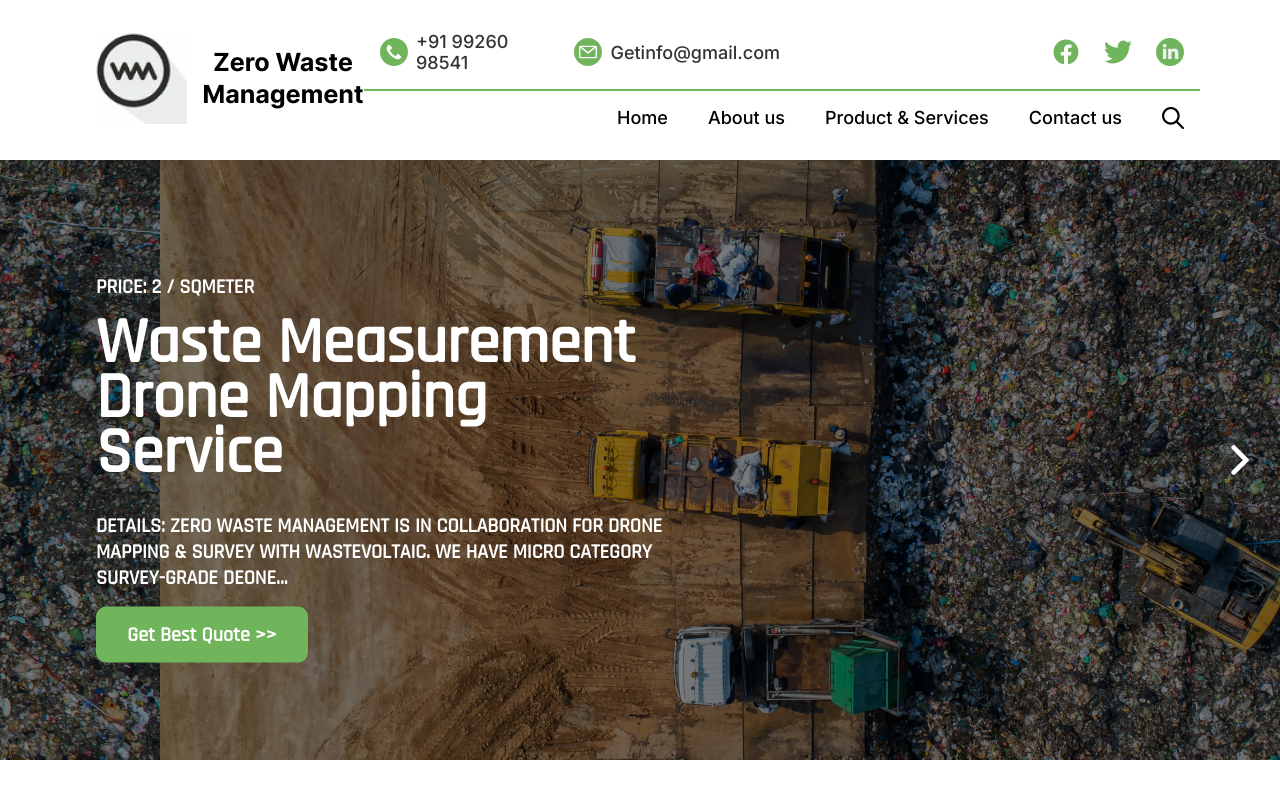
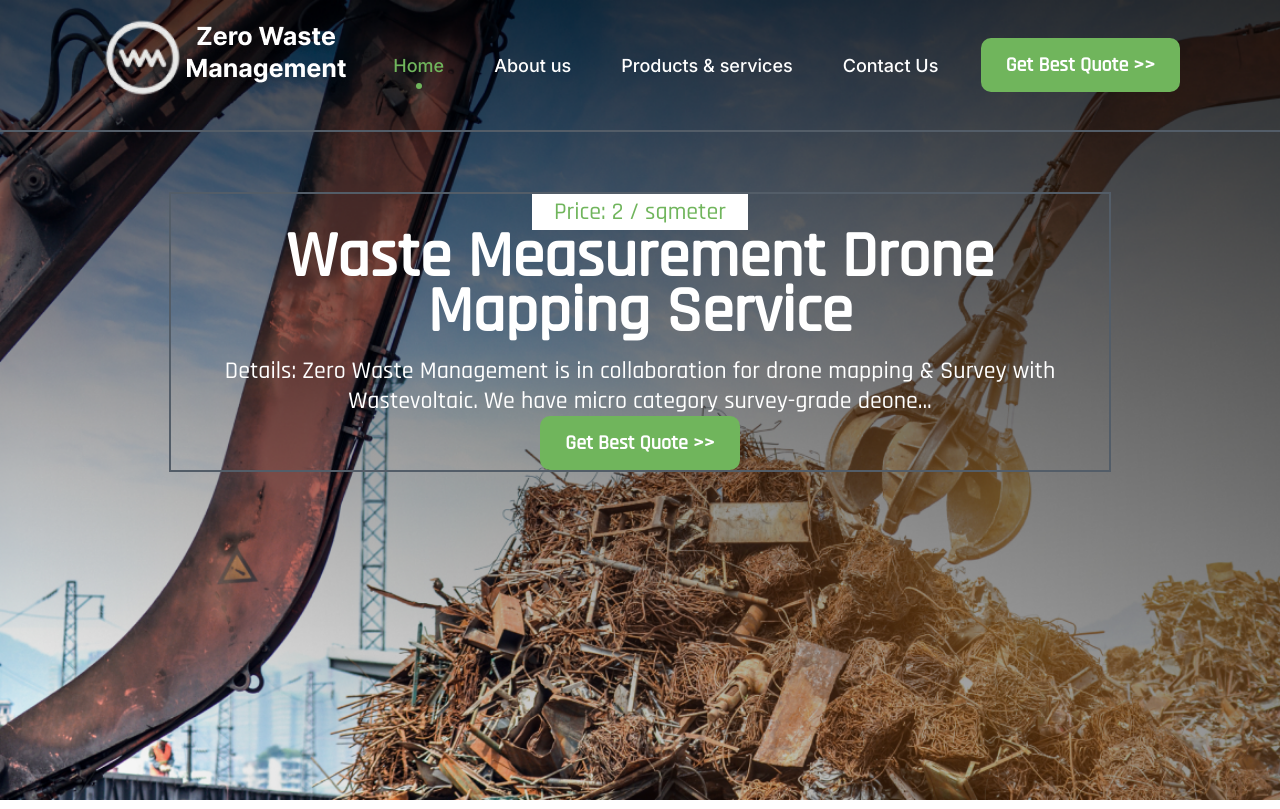
Before and after one commit to Aadirajput04/zero-west-management-site, a PHP site: page / in a window 1280 px wide. Shown: the top 809 px of the page. Run offline with PHP 8.4, Linux system fonts and the light colour scheme; some libraries are stand-ins or nearby versions.

Commit message:
header done

```diff
--- a/header.php
+++ b/header.php
@@ -1,40 +1,69 @@
 <header>
+    <nav class='navbar width-p side-padding'>
 
-    <div class="logo">
-       <a href="./index.php"><img src="./assets/img/main-logo.png" alt=""></a>
-    </div>
-    <div class="navbar-box">
-        <div class="social-line">
-            <div class="head-left-contact">
-                <a href=""><img src="./assets/img/call.svg" alt="">+91 99260 98541</a>
-                <a href=""><img src="./assets/img/mail.svg" alt="">Getinfo@gmail.com</a>
-            </div>
+        <?php
+function isCurrentPage($pageName)
+{
+    $currentPage = basename($_SERVER['PHP_SELF']);
+    return $currentPage === $pageName;
+}
+?>
+        <a href="./index.php">
+            <img class="main-logo" src="./assets/img/nav-logo.png" alt=""></a>
+        <img class='burger-btn' src="./imgs/burger-btn.png" alt="burger-manu">
+        <ul class='nav-list '>
+            <li><a <?php if (isCurrentPage('index.php')) echo 'class="active-nav"' ; ?> href="./index.php"  > Home</a>
+            </li>
+            <li><a <?php if (isCurrentPage('about-us.php')) echo 'class="active-nav"' ; ?> href="./about-us.php"  > About
+                    us</a></li>
+            <li><a <?php if (isCurrentPage('product&services.php')) echo 'class="active-nav"' ; ?> href="./product&services.php"  >
+                    Products & services</a></li>
 
-            <div class="right-social-icons">
-                <a href=""><img src="./assets/img/Facebook - Negative.svg" alt=""></a>
-                <a href=""><img src="./assets/img/Twitter - Negative.svg" alt=""></a>
-                <a href=""><img src="./assets/img/Group.svg" alt=""></a>
+            <li><a <?php if (isCurrentPage('contact-us.php')) echo 'class="active-nav"' ; ?> href="./contact-us.php"  >
+                    Contact Us</a></li>
+
+        </ul>
 
 
+    <a class="get-consult" href="./contact-us.php">Get Best Quote >></a>
 
-            </div>
-        </div>
-        <div class="navlist">
-            <ul>
-                <li> <a href="./index.php">Home</a> </li>
-                <li> <a href="./about-us.php">About us</a> </li>
-                <li> <a href="./product&services.php">Product & Services</a> </li>
-                <li> <a href="./contact-us.php">Contact us</a> </li>
-                <li> <a href=""><img src="./assets/img/search-icon.svg" alt=""></a> </li>
-            </ul>
+    </nav>
+    <div class="menu hidden page-width">
+        <ul>
+            <li><a <?php if (isCurrentPage('index.php')) echo 'class="active-nav"' ; ?> href="./index.php"> Home</a>
+            </li>
+            <li><a <?php if (isCurrentPage('About-us.php')) echo 'class="active-nav"' ; ?> href="./About-us.php"> About
+                    us</a></li>
+            <li><a <?php if (isCurrentPage('product&services.php')) echo 'class="active-nav"' ; ?> href="./product&services.php">
+                Products & services</a></li>
+
+            <li><a <?php if (isCurrentPage('contact-us.php')) echo 'class="active-nav"' ; ?> href="./contact-us.php">
+                    Contact Us</a></li>
+        </ul>
+    </div>
+</header>
+<script>
+
+    const btn = document.querySelector('.burger-btn');
+    const menu = document.querySelector('.menu');
+    const navbar = document.querySelector('.navbar');
+
+    if (window.innerWidth > 740) {
+        menu.style.height = 0;
+        menu.style.opacity = 0;
+    };
+
+    btn.addEventListener('click', function () {
+        if (menu.style.height == '0px') {
+            menu.style.height = '140px';
+            navbar.style.boxShadow = 'none';
+            menu.style.opacity = 1;
+        } else {
+            menu.style.height = 0;
+            menu.style.opacity = 0;
+
+        }
+    })
 
 
-        </div>
-
-
-    </div>
-
-
-
-
-</header>
+</script>
--- a/index.php
+++ b/index.php
@@ -21,28 +21,51 @@
 
 <body>
 
+
+
+   <section class="hero-main-section">
+
       <?php
    include "header.php";
   ?>
 
-   <div class="carousel-container ">
-      <div class="carousel-images">
+      <div class="hero-main-text">
+         <div class="hero-child-text-box">
 
-         <img src="./assets/img/home-bg.png" alt="">
-         <img src="./assets/img/home-bg.png" alt="">
-         <img src="./assets/img/home-bg.png" alt="">
-      </div>
-      <div class="carousel-content">
-         <p>Price: 2 / sqmeter</p>
-         <h2>Waste Measurement Drone Mapping Service</h2>
+            <p class="first-lable">Price: 2 / sqmeter</p>
+            <h1>Waste Measurement Drone Mapping Service</h1>
             <p>Details: Zero Waste Management is in collaboration for drone mapping & Survey with Wastevoltaic. We have
                micro category survey-grade deone...</p>
-         <button class="button-hover"><span> Get Best Quote >></span></button>
+
+            <a class="hero-btn" href="#">Get Best Quote >></a>
+
+
+
          </div>
-      <div class="carousel-arrow">
-         <!-- <img src="./assets/img/arrow-rightsvg.svg" alt=""> -->
+
+
       </div>
-   </div>
+
+
+
+
+
+
+
+
+
+
+
+
+
+
+
+
+
+
+
+   </section>
+
 
 
 
@@ -110,26 +133,6 @@
  ?>
 
 
-   <script>
-      $(document).ready(function () {
-         var images = ['home-bg.png', 'home-bg.png', 'home-bg.png'];
-
-         function changeBackground() {
-            var randomIndex = Math.floor(Math.random() * images.length);
-            var imageUrl = './assets/img/home-bg.png' + images[randomIndex];
-            $('.carousel-images').css('transform', 'translateX(-' + randomIndex * 100 + '%)');
-            $('.carousel-images img').css('background-image', 'url(' + home - bg.png + ')');
-         }
-
-         $('.carousel-arrow').click(function () {
-            changeBackground();
-         });
-
-         changeBackground();
-      });
-
-   </script>
-
 </body>
 
 </html>
--- a/style/style.css
+++ b/style/style.css
@@ -17,96 +17,89 @@
 
 }
 
+.side-padding {
+    padding-left: 100px;
+    padding-right: 100px;
+}
 
 
 
-header {
-    height: 160px;
+/* ===================================header css  ends header============================== */
+
+.navbar {
+    display: flex;
+    justify-content: space-between;
+    align-items: center;
+    position: relative;
+
+    padding-top: 20px;
+    padding-bottom: 20px;
+
+    border-bottom: 2px solid #535d68;
     width: 100%;
-    display: flex;
-    flex-direction: row;
-    align-items: center;
-    justify-content: space-between;
-    padding-left: 6rem;
-    padding-right: 5rem;
+    background-color: transparent;
+    /* Transparent black background */
+
+    height: max-content;
+
 
 
 }
 
+.get-consult {
+    display: flex;
+    padding: 14px 25px;
+    text-decoration: none;
+    flex-direction: row;
+    align-items: center;
+    border-radius: 10px;
+    color: #fff;
+    background-color: #70B55C;
+    /* border: 1px solid #D1B06B; */
 
-.social-line {
-
-    display: flex;
-    flex-direction: row;
-    justify-content: space-between;
-    align-items: center;
-    gap: 17rem;
-    padding: 1rem;
-    border-bottom: 2px solid #70B55C;
+    text-align: center;
+    font-family: 'Rajdhani', sans-serif;
+    font-size: 20px;
+    font-style: normal;
+    font-weight: 600;
+    line-height: normal;
 }
 
 
-.navbar-box {
-    display: flex;
-    flex-direction: column;
+
+
+
+.burger-btn {
+    width: 2.5rem;
+    cursor: pointer;
 }
 
-.navbar-box .head-left-contact a {
-    color: #333;
-    font-family: 'Inter', sans-serif;
-    font-size: 18px;
-    font-style: normal;
-    font-weight: 500;
-    line-height: normal;
+.menu {
+    transition: .3s ease-in-out;
+    width: 100%;
+    overflow: hidden;
+    opacity: 0;
+    height: 0;
+    padding: 1rem;
+    background-color: #FFF;
+
 }
 
-.navbar-box .head-left-contact {
-    display: flex;
-    flex-direction: row;
-    gap: 2rem;
-}
+.menu ul {
+    list-style: none;
+    padding-left: 20px;
 
-.navbar-box .right-social-icons {
-    display: flex;
-    flex-direction: row;
-    gap: 1.5rem;
-}
-
-
-.navbar-box a {
-    display: flex;
-    color: black;
-    gap: 0.5rem;
-    flex-direction: row;
-    align-items: center;
-    text-decoration: none;
 
 
 }
 
-.navbar-box .navlist a:hover {
-    color: #70B55C;
-
+.menu ul li {
+    padding: 1px;
 }
 
-
-.navbar-box .navlist {
-    display: flex;
-    align-items: center;
-    justify-content: flex-end;
-
-}
-
-.navbar-box .navlist ul {
-    display: flex;
-    flex-direction: row;
-    gap: 2.5rem;
-    padding: 1rem;
-}
-
-.navbar-box .navlist li {
-    list-style-type: none;
-    color: #000;
+ul li a {
+    text-decoration: none;
+    color: #FFF;
     font-family: 'Inter', sans-serif;
     font-size: 18px;
     font-style: normal;
@@ -114,7 +107,81 @@
     line-height: normal;
 }
 
-/* ===================================header css  ends header============================== */
+.menu ul li a {
+
+    cursor: pointer;
+
+    width: 100%;
+    text-decoration: none;
+}
+
+
+.navbar .nav-list {
+
+    list-style: none;
+    display: flex;
+    flex-direction: row;
+    gap: 50px;
+
+    cursor: pointer;
+}
+
+
+@media (min-width: 800px) {
+    .burger-btn {
+        display: none;
+    }
+
+    .menu {
+        display: none;
+    }
+
+    .nav-list {
+        display: flex;
+        gap: 1rem;
+
+    }
+
+
+}
+
+
+
+header li a:hover {
+    color: #70B55C !important;
+}
+
+
+header li {
+    position: relative;
+}
+
+
+
+.nav-list a::after {
+    content: "";
+    position: absolute;
+    display: block;
+    top: 1.8rem;
+    width: 6px;
+    height: 6px;
+
+    background-color: transparent;
+    border-radius: 50%;
+    right: 50%;
+    transform: translate(50%);
+    transition: all 0.3s ease-in-out;
+}
+
+.active-nav {
+    color: #70B55C !important;
+
+
+}
+
+.active-nav::after {
+    background-color: #70B55C !important;
+}
 
 
 /* ==================================================reasons seciton starts here========================================== */
@@ -149,9 +216,6 @@
     gap: 1rem;
 }
 
-.container .left {
-    /* margin-right: 10px; */
-}
 
 .container .right {
     flex-basis: 45%;
@@ -214,105 +278,116 @@
     /* 152.381% */
 }
 
-/* =============================================================carousal section started======================================= */
+/* =============================================================hero main section started======================================= */
+
+
+.hero-main-section {
+    background: url(../assets/img/hero-main-bg.png);
+
+
+    background-repeat: no-repeat;
+    background-size: cover;
+    height: 100vh;
+    width: 100%;
+}
+
+.hero-main-section .hero-main-text {
+    display: flex;
+    flex-direction: column;
+    justify-content: center;
+    align-items: center;
+
+    padding: 60px 150px;
+}
+
+
+.hero-main-text .hero-child-text-box{
+
+display: flex;
+flex-direction: column;
+align-items: center;
+justify-content: center;
+    border: 2px solid #535d68;
+}
+
+.hero-main-text h1 {
+    color: var(--white, #FFF);
+    text-align: center;
+    font-family: 'Rajdhani', sans-serif;
+    font-size: 64px;
+    font-style: normal;
+    font-weight: 700;
+    line-height: 55px;
+    /* 85.938% */
+    max-width: 825px;
+}
+
+
+.hero-main-text p {
+    color: #FFF;
+    text-align: center;
+    font-family: 'Rajdhani', sans-serif;
+    font-size: 24px;
+    font-style: normal;
+    font-weight: 500;
+    line-height: normal;
+    max-width: 938px    ;
+}
 
 
 
-.carousel-container {
-    position: relative;
-    width: 100%;
 
-    height: auto;
-    background-color: #f0f0f0;
-    overflow: hidden;
-}
 
-.carousel-images {
+
+
+.hero-main-section .hero-btn {
     display: flex;
-    width: 100%;
-    height: 100%;
-    transition: transform 0.5s;
-}
+    max-width: 234px;
+    padding: 14px 25px;
+    text-decoration: none;
+    flex-direction: row;
+    align-items: center;
+    border-radius: 10px;
+    border: none;
+    color: #fff;
+    background-color: #70B55C;
+    /* border: 1px solid #D1B06B; */
 
-.carousel-images img {
-    flex: 1 0 100%;
-    background-size: cover;
-    background-position: center;
-    background-repeat: no-repeat;
-}
-
-.carousel-content {
-    width: 50%;
-    position: absolute;
-    top: 50%;
-    left: 30%;
-    transform: translate(-50%, -50%);
-    text-align: left;
-    color: #fff;
-    display: flex;
-    flex-direction: column;
-    gap: 1rem;
-    padding: 2rem;
-}
-
-.carousel-content p {
-    color: #FFF;
-    font-family: 'Rajdhani', sans-serif;
-    font-size: 20px;
-    font-style: normal;
-    font-weight: 600;
-    line-height: normal;
-    text-transform: uppercase;
-}
-
-button {
-    color: #fff;
     text-align: center;
     font-family: 'Rajdhani', sans-serif;
     font-size: 20px;
     font-style: normal;
     font-weight: 600;
     line-height: normal;
-    padding: 15px 16px;
-
-    display: block;
-    width: 212px;
-    background-color: #70B55C;
-
-    border-radius: 10px;
-
-    border: none;
 }
 
-.carousel-content h2 {
-    color: #FFF;
-    font-family: 'Rajdhani', sans-serif;
-    font-size: 64px;
-    font-style: normal;
-    font-weight: 700;
-    line-height: 55px;
-    /* 85.938% */
+.hero-main-section .hero-main-text .first-lable {
+    background-color: #FFF;
+    padding-top: 0;
+    max-width: 238px;
+    padding: 3px 22px;
+    align-items: center;
+    color: #70B55C;
+
+
 }
 
 
 
 
-.carousel-arrow {
-    position: absolute;
-    top: 50%;
-    right: 25px;
-    transform: translateY(-50%);
-    background-image: url('../assets/img/arrow-rightsvg.svg');
-    width: 30px;
-    background-repeat: no-repeat;
-    height: 30px;
-    background-size: cover;
-    cursor: pointer;
-}
 
-.carousel-arrow:hover {
-    opacity: 0.7;
-}
+
+
+
+
+
+
+
+
+
+
+
+
 
 
 /* ================================================video section starts here===================== */
```
Also changed, not shown: assets/img/hero-main-bg.png (added), assets/img/nav-logo.png (added). Lines whose indentation alone changed are shown as unchanged.
